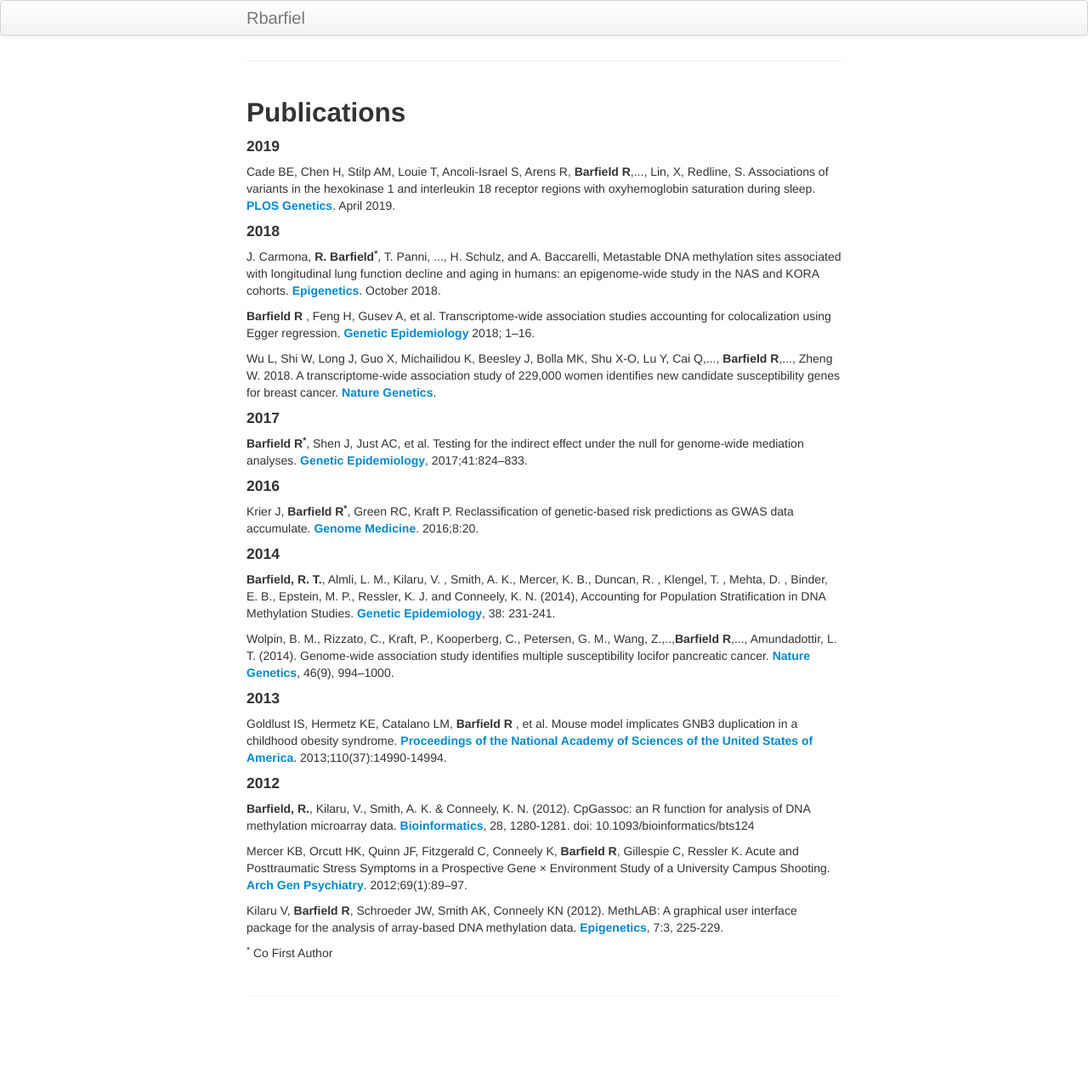
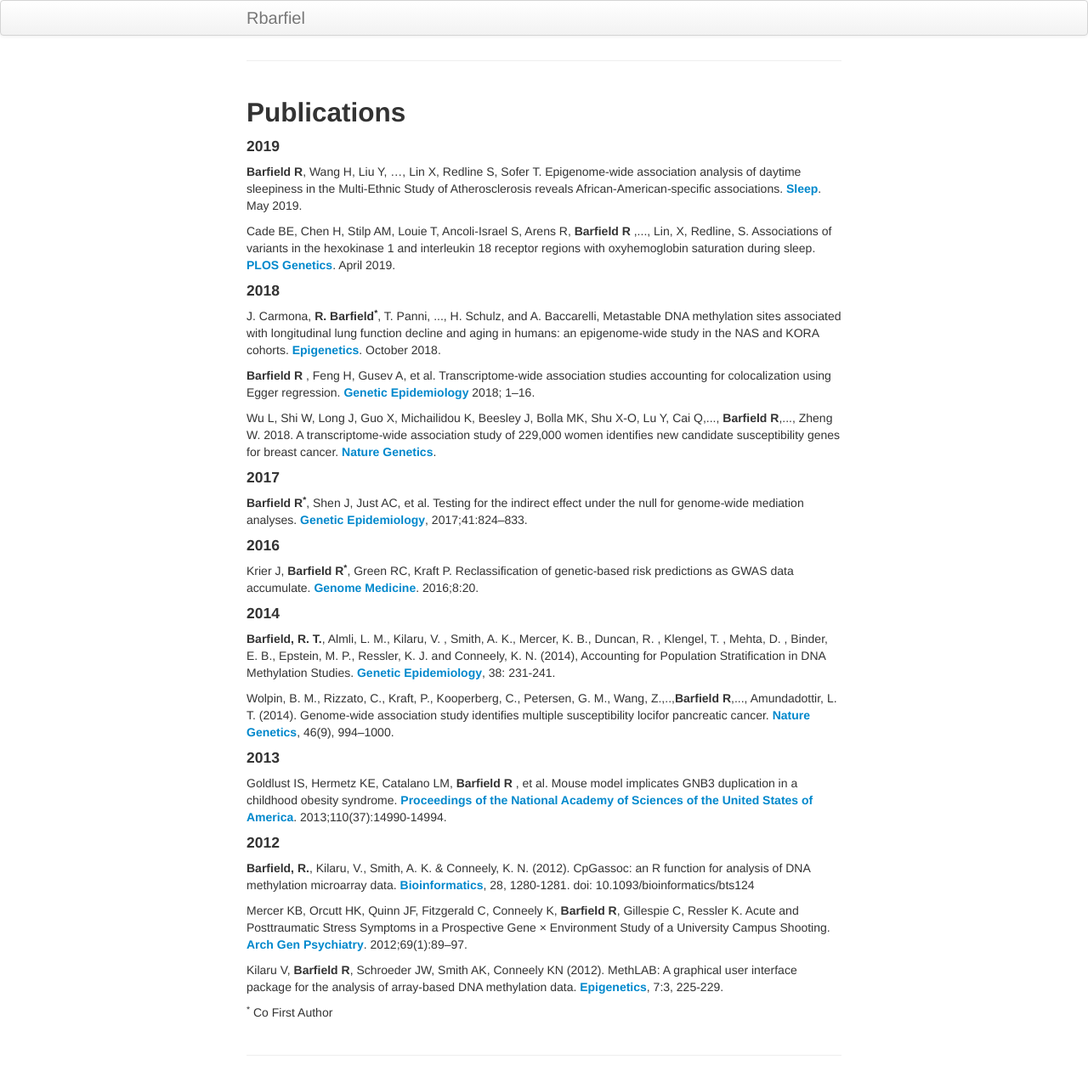
Before and after one commit to rbarfield/Barfield_website, a Jekyll site: the page built from pages/publications.md, in a window 1280 px wide. Shown: the whole page at 85% size. Built offline with Jekyll 4.4.1, drawn with Linux system fonts in a browser that asks for light colours; before the commit the page ends 1204 px from its top, so only the background shows below that.

Commit message:
Update publications.md

```diff
--- a/pages/publications.md
+++ b/pages/publications.md
@@ -6,7 +6,9 @@ layout: page
 
 <h4 id="2019">2019</h4>
 
-<p>Cade BE, Chen H, Stilp AM, Louie T, Ancoli-Israel S, Arens R, <b>Barfield R</b>,..., Lin, X, Redline, S. Associations of variants in the hexokinase 1 and interleukin 18 receptor regions with oxyhemoglobin saturation during sleep. <a href="https://www.ncbi.nlm.nih.gov/pubmed/30990817"><b>PLOS Genetics</b></a>. April 2019.</p>
+<p><b>Barfield R</b>, Wang H, Liu Y, …, Lin X, Redline S, Sofer T. Epigenome-wide association analysis of daytime sleepiness in the Multi-Ethnic Study of Atherosclerosis reveals African-American-specific associations. <a href="https://academic.oup.com/sleep/advance-article/doi/10.1093/sleep/zsz101/5492629"><b>Sleep</b></a>. May 2019.</p>
+
+<p>Cade BE, Chen H, Stilp AM, Louie T, Ancoli-Israel S, Arens R, <b>Barfield R</b> ,..., Lin, X, Redline, S. Associations of variants in the hexokinase 1 and interleukin 18 receptor regions with oxyhemoglobin saturation during sleep. <a href="https://www.ncbi.nlm.nih.gov/pubmed/30990817"><b>PLOS Genetics</b></a>. April 2019.</p>
 
 <h4 id="2018">2018</h4>
 
```
